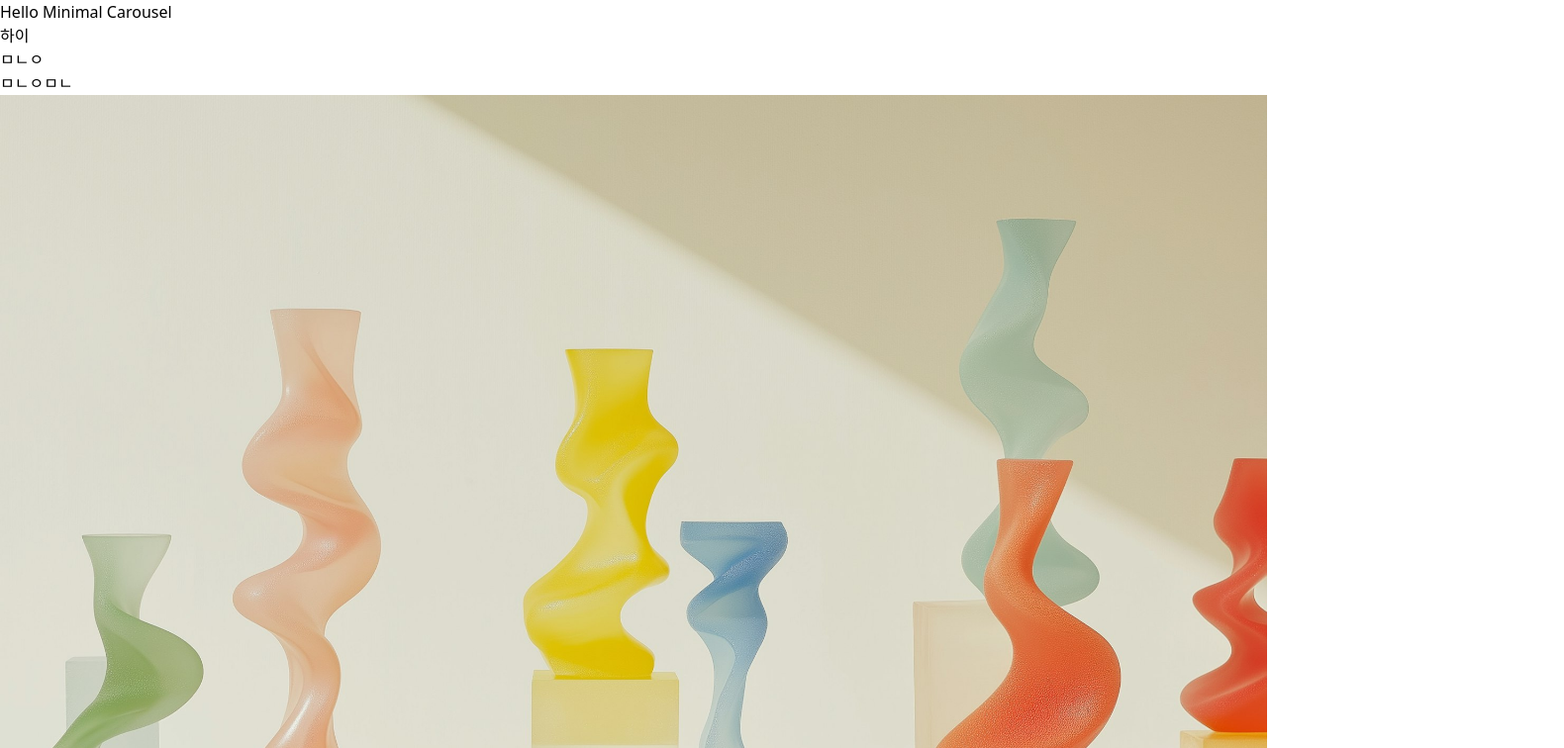
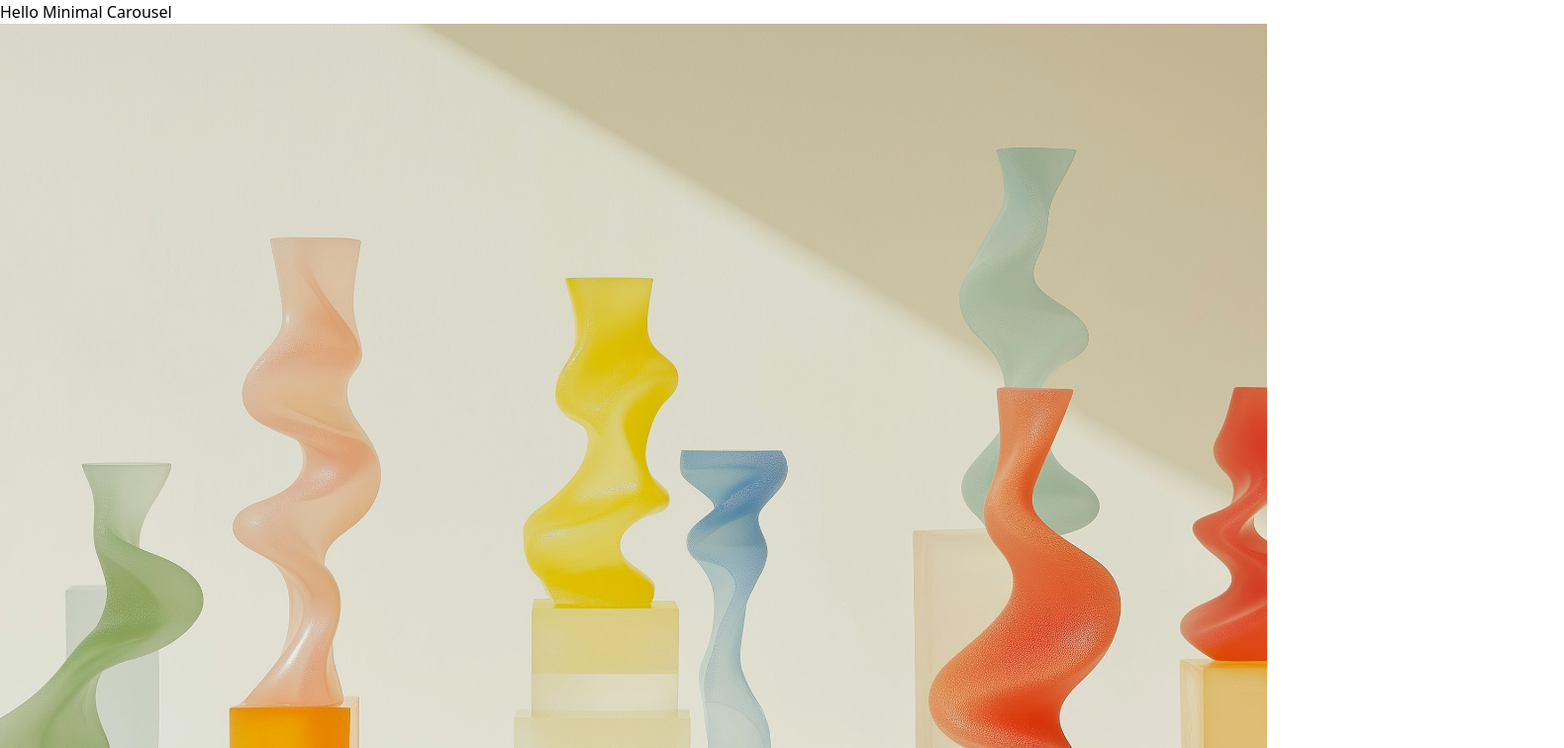
Before and after one commit to Seokho0120/minimal-carousel, a Vue app: page / in a window 1280 px wide. Shown: the top 756 px of the page at 99% size, 1580 px wide, since content can reach past the window. Built offline with nearby package versions, Linux system fonts and the light colour scheme; the HTML template or start-up script is replaced by a standard one.

Commit message:
refactor: 코드 분기

```diff
--- a/src/App.vue
+++ b/src/App.vue
@@ -28,21 +28,7 @@ const TEST = [
     <h1 class="text-3xl font-bold mb-4">Hello Minimal Carousel</h1>
 
     <div class="w-2/4 h-full">
-      <MinimalCarousel
-        :imageItems="TEST"
-        :contents="[
-          {
-            title: '하이',
-            subTitle: 'ㅁㄴㅇ',
-            content: 'ㅁㄴㅇㅁㄴ',
-          },
-          {
-            title: '하이2',
-            subTitle: 'ㅁㄴㅇ2',
-            content: 'ㅁㄴㅇㅁㄴ2',
-          },
-        ]"
-      />
+      <MinimalCarousel :imageItems="TEST" pagination dynamicBullets />
     </div>
   </div>
 </template>
--- a/src/components/CarouselPagination.vue
+++ b/src/components/CarouselPagination.vue
@@ -1,13 +1,34 @@
 <script setup lang="ts">
 import type { ImageItemsType } from '@/types/items.type';
 
-defineProps<{
+const props = defineProps<{
   imageItems: ImageItemsType[];
   pagination: boolean;
   imageItemsLength: number;
-  getPaginationClass: (idx: number) => string;
+  currentIndex: number;
+  dynamicBullets: boolean;
   goToImage: (idx: number) => void;
 }>();
+
+function getPaginationClass(idx: number) {
+  const isActive = idx === props.currentIndex;
+  const isNextOrPrev =
+    idx === props.currentIndex - 1 || idx === props.currentIndex + 1;
+
+  if (props.dynamicBullets) {
+    return isActive
+      ? 'opacity-100 scale-125' // 현재 idx
+      : isNextOrPrev
+      ? 'opacity-70 scale-100' // 현재 idx 앞뒤
+      : 'opacity-30 scale-75'; // 나머지 idx
+  } else {
+    return isActive
+      ? 'opacity-100'
+      : isNextOrPrev
+      ? 'opacity-40'
+      : 'opacity-30';
+  }
+}
 </script>
 
 <template>
--- a/src/components/MinimalCarousel.vue
+++ b/src/components/MinimalCarousel.vue
@@ -195,26 +195,6 @@ watch(
   { immediate: true },
 );
 
-function getPaginationClass(idx: number) {
-  const isActive = idx === currentIndex.value;
-  const isNextOrPrev =
-    idx === currentIndex.value - 1 || idx === currentIndex.value + 1;
-
-  if (props.dynamicBullets) {
-    return isActive
-      ? 'opacity-100 scale-125' // 현재 idx
-      : isNextOrPrev
-      ? 'opacity-70 scale-100' // 현재 idx 앞뒤
-      : 'opacity-30 scale-75'; // 나머지 idx
-  } else {
-    return isActive
-      ? 'opacity-100'
-      : isNextOrPrev
-      ? 'opacity-40'
-      : 'opacity-30';
-  }
-}
-
 function effectFadeStyle(index: number) {
   return `${
     currentIndex.value === index
@@ -238,16 +218,6 @@ onMounted(() => {
     carouselRef.value.focus(); // 자동 포커스
   }
 });
-
-const getParallaxStyle = (index: number, offset: number) => {
-  const progress = currentIndex.value - index;
-  const translateXValue = offset * progress;
-
-  return {
-    transform: `translateX(${translateXValue}px)`,
-    transition: 'transform 0.6s ease',
-  };
-};
 </script>
 
 <template>
@@ -305,7 +275,8 @@ const getParallaxStyle = (index: number, offset: number) => {
       :imageItems="imageItems"
       :pagination="pagination"
       :imageItemsLength="imageItems.length"
-      :getPaginationClass="getPaginationClass"
+      :currentIndex="currentIndex"
+      :dynamicBullets="props.dynamicBullets"
       :goToImage="goToImage"
     />
 
```
